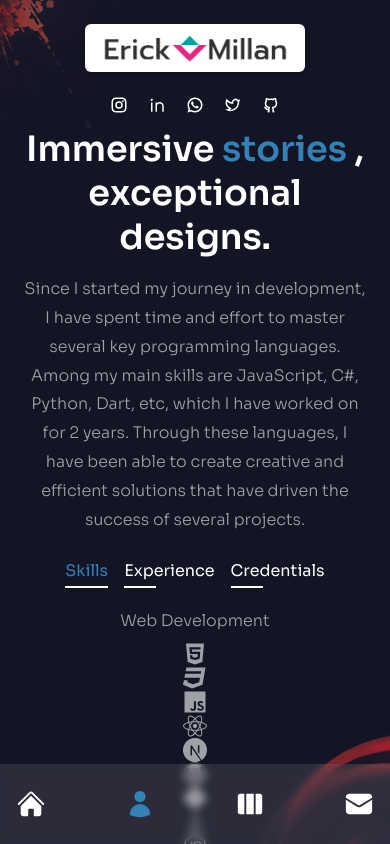
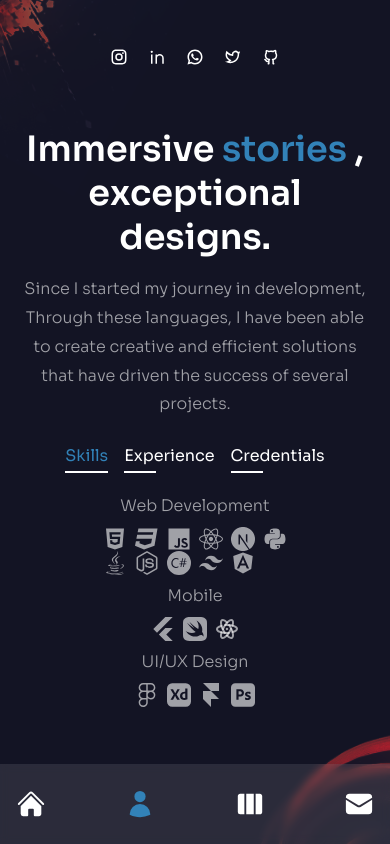
Before and after one commit to milone1/briefcase_nextjs, a Next.js app: page /about in a window 390 px wide. Built offline with nearby package versions, Linux system fonts and the light colour scheme.

Commit message:
add chagues of mobile

```diff
--- a/src/components/Header.js
+++ b/src/components/Header.js
@@ -4,16 +4,16 @@ import Socials from "./Socials";
 
 const Header = () => {
     return (
-      <header className="absolute z-30 w-full flex items-center px-16 xl:px-0 xl:h-[90px]">
+      <header className="absolute z-30 w-full items-center px-16 xl:px-0 xl:h-[90px]">
       <div className="container mx-auto">
-        <div className="flex flex-col lg:flex-row justify-between items-center gap-y-6 py-6">
+        <div className="flex flex-col md:flex-row justify-between items-center gap-y-6 py-6">
           <Link href={'/'}>
             <Image
               width={220}
               height={48}
               priority={true}
               alt=""
-              className="bg-white px-4 py-2 rounded-md shadow-md"
+              className="bg-white px-4 py-2 rounded-md shadow-md hidden md:block"
               src={'/logo.png'}
             />
           </Link>
--- a/src/components/ProjectsBtn.js
+++ b/src/components/ProjectsBtn.js
@@ -7,7 +7,7 @@ const ProjectsBtn = () => {
     return (
         <div className="mx-auto xl:mx-0">
             <Link href={'/work'} className="relative w-[185px] h-[185px] flex justify-center items-center bg-circleStar bg-cover bg-center bg-no-repeat group">
-                <Image src={'/rounded-text.png'} width={141} height={148} alt="" className="animate-spin-slow w-full h-full max-w-[141px] max-h-[148px]"/>
+                <Image src={'/rounded-text.png'} width={141} height={148} alt="" className="animate-spin-slow max-w-[141px] max-h-[148px]"/>
                 <HiArrowRight className="absolute text-4xl group-hover:translate-x-2 transition-all duration-300"/>
             </Link>
         </div>
--- a/src/components/WorkSlider.js
+++ b/src/components/WorkSlider.js
@@ -37,6 +37,8 @@ const WorkSlider = () => {
                 repository: 'https://github.com/milone1/moviesApp_flutter'
               },
             ],
+          },
+          {
             images: [
               {
                 title: 'qr_scan_flutter',
@@ -56,15 +58,15 @@ const WorkSlider = () => {
             clickable: true,
         }}
         modules={[Pagination]}
-        className="h-[280px] sm:h-[480px] " >
+        className="h-[280px] sm:h-[480px]" >
             {workSlides.slides.map((item, index) => {
                 return <SwiperSlide key={index}>
-                    <div className="grid grid-cols-2 grid-rows-2 gap-4 cursor-pointer  ">
+                    <div className="grid grid-cols-2 grid-rows-2 gap-4 cursor-pointer ">
                         {item.images.map((path, index) => {
-                            return <div className="w-auto h-[210px] relative rounded-lg overflow-hidden flex items-center justify-center group" key={index}>
+                            return <div className="w-auto h-[120px] md:h-[180px] relative rounded-lg overflow-hidden flex items-center justify-center group" key={index}>
                               <Link href={`${path.repository}`}>
                                 <div className="flex items-center justify-center relative overflow-hidden group ">
-                                    <Image src={path.path} width={500} height={280} alt="" className="object-fill "/>
+                                    <Image src={path.path} width={500} height={280} alt="" className="object-cover rounded-lg"/>
                                     <div className="absolute inset-0 bg-gradient-to-l from-transparent via-[#000000] to-[#3282B8] opacity-0 group-hover:opacity-30 transition-all duration-700"></div>
 
                                     <div className="absolute bottom-0 translate-y-full group-hover:-translate-y-10 group-hover:xl:-translate-y-20 transition-all duration-300">
--- a/src/pages/about/index.js
+++ b/src/pages/about/index.js
@@ -122,7 +122,7 @@ const About = () => {
                         exit='hidden'
                         variants={fadeIn('right', 0.6)}
                         className="max-w-[500px] mx-auto xl:mx-0 mb-6 xl:mb-12 px-2 xl:px-0">
-                            Since I started my journey in development, I have spent time and effort to master several key programming languages. Among my main skills are JavaScript, C#, Python, Dart, etc, which I have worked on for 2 years. Through these languages, I have been able to create creative and efficient solutions that have driven the success of several projects.
+                        Since I started my journey in development, Through these languages, I have been able to create creative and efficient solutions that have driven the success of several projects.
                     </motion.p>
 
                     <motion.div
@@ -179,25 +179,28 @@ const About = () => {
                                     <div className="hidden md:flex">-</div>
                                     <div>{item.stage}</div>
 
-                                    <div className="flex gap-x-4">
+                                    <div className="flex flex-col w-[300px] md:w-[400px] justify-center items-center">
                                         {indexItem === 0 && item.title === 'Web Development' && (
-                                            <div className="text-2xl text-white flex flex-col md:flex-row max-w-max gap-x-2 items-center text-white/60">
+                                            <div className="md:flex md:flex-row">
+                                                <div className="text-2xl text-white flex flex-row max-w-max gap-x-2 items-center text-white/60">
                                                     <FaHtml5 />
                                                     <FaCss3 />
                                                     <FaJs />
                                                     <FaReact />
                                                     <SiNextdotjs />
-                                                <FaWordpress />
                                                     <FaPython />
+                                                </div>
+                                                <div className="text-2xl text-white flex flex-row max-w-max gap-x-2 items-center text-white/60 justify-around">
                                                     <FaJava />
                                                     <FaNodeJs />
                                                     <SiCsharp />
                                                     <SiTailwindcss />
                                                     <FaAngular />
                                                 </div>
+                                            </div>
                                         )}
                                         {indexItem === 1 && item.title === 'Mobile' && (
-                                            <div className="flex flex-col md:flex-row max-w-max gap-x-2 items-center text-white/60">
+                                            <div className="text-2xl flex flex-row max-w-max gap-x-2 items-center text-white/60">
                                                 <SiFlutter />
                                                 <SiSwift />
                                                 <TbBrandReactNative />
@@ -205,7 +208,7 @@ const About = () => {
                                         )}
 
                                         {indexItem === 2 && item.title === 'UI/UX Design' && (
-                                            <div className="flex flex-col md:flex-row max-w-max gap-x-2 items-center text-white/60">
+                                            <div className="text-2xl flex flex-row max-w-max gap-x-2 items-center text-white/60">
                                                 <FaFigma />
                                                 <SiAdobexd />
                                                 <SiFramer />
--- a/src/pages/contact/index.js
+++ b/src/pages/contact/index.js
@@ -27,12 +27,14 @@ const Contact = () => {
 
 
       const handleSubmit = (e) => {
+
         e.preventDefault();
         setLoading(true);
 
-        console.log(process.env.NEXT_PUBLIC_SERVICE)
-        console.log(process.env.NEXT_PUBLIC_TEMPLATE)
-        console.log(process.env.NEXT_PUBLIC_API_KEY)
+        if(form.name.length === 0 || form.email.length === 0 || form.subject.length === 0 || form.message.length === 0) {
+          setLoading(false);
+          return alert('Fill in all fields!')
+        }
 
         emailjs
           .send(
--- a/src/pages/index.js
+++ b/src/pages/index.js
@@ -29,7 +29,7 @@ const Home = () => {
             animate='show'
             exit='hidden'
             className="max-w-sm xl:max-w-xl mx-auto xl:mx-0 mb-10 xl:mb-16">
-            I&apos;m Erick Millan, a self-taught programmer who learned to write code through online courses. I have 2 years of experience and I started my career as a layout designer in HTML and CSS, currently I am a full-stack developer, developing apis in .net, django and springboot, I also have experience developing applications for android and ios. I love writing code while listening to any type of music, depending on what my mood requires at that moment.
+            I&apos;m Erick Millan, a self-taught programmer who learned to write code through online courses. I also have experience developing applications for android and ios. I love writing code while listening to any type of music, depending on what my mood requires at that moment.
           </motion.p>
           {/* btn */}
           <div className="flex justify-center xl:hidden relative">
```
Lines whose indentation alone changed are shown as unchanged.
